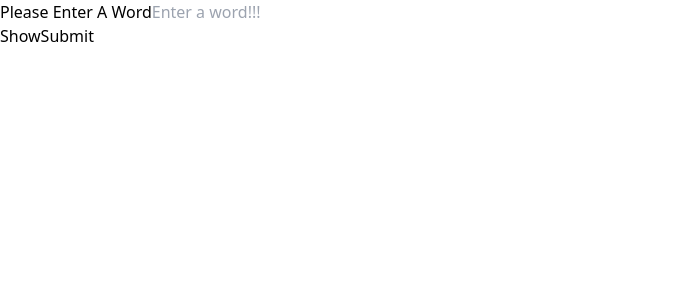
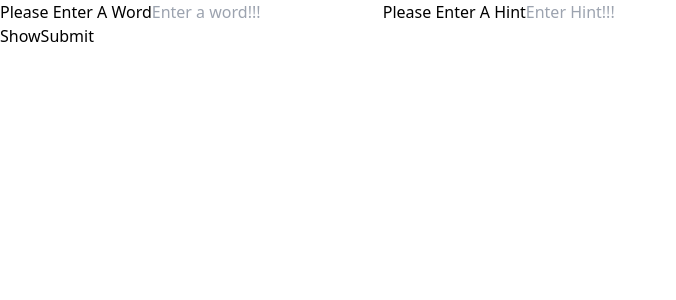
Before and after one commit to seemoys/HangMan-App, a React (Vite) app: page /start in a window 1280 px wide. Shown: the top 300 px of the page, without its empty margins (0-676 px from the left). Built offline with nearby package versions, Linux system fonts and the light colour scheme.

Commit message:
Addedd the Hint input from user

```diff
--- a/src/components/HangMan/HangMan.jsx
+++ b/src/components/HangMan/HangMan.jsx
@@ -8,27 +8,16 @@ import Level6 from '../../assets/images/6.svg';
 import Level7 from '../../assets/images/7.svg';
 import Level8 from '../../assets/images/8.svg';
 
-function HangMan({step}) {
+function HangMan({ step, word }) {
+    word = word.toUpperCase();
     const images = [Level1, Level2, Level3, Level4, Level5, Level6, Level7, Level8];
     return (
        <>
             {step > 7 ?
-                (<div style={{
-                    position:'fixed',
-                    top:'0',
-                    left:'0',
-                    right:'0',
-                    bottom:'0',
-                    background:'rgba(0, 0, 0, 0.5)',
-                    display:'flex',
-                    flexDirection:'column',
-                    alignItems:'center',
-                    justifyContent:'space-around',
-                    color:'white',
-                    fontSize:'2em',
-                    padding: '15rem'
+                (<div style={{ position:'fixed',top:'0',left:'0',right:'0',bottom:'0',background:'rgba(0, 0, 0, 0.5)', display:'flex',flexDirection:'column',alignItems:'center',justifyContent:'space-around',color:'white',fontSize:'2em',padding: '15rem'
                 }}>
-                    <div>Sorry You Lose</div>
+                    <div className='text-rose-800  font-bold'>Sorry You Lose</div>
+                    <div className='text-rose-800'>The Word Was "{word}"</div>
                     <Link
                         to='/'
                         style={{ color:'yellow', fontSize:'0.5em', marginBottom:'3px' }}
--- a/src/components/PlayGameContainer/PlayGameContainer.jsx
+++ b/src/components/PlayGameContainer/PlayGameContainer.jsx
@@ -5,7 +5,7 @@ import PlayGame from "../../pages/PlayGame";
 function PlayGameContainer() {
 
     const location = useLocation();
-    const { wordSelected } = location.state;
+    const { wordSelected,hint } = location.state;
     const [guessedLetter, setGuessedLetter] = useState([]);
     const [step, setStep] = useState(0);
     const [isWordGuessed, setIsWordGuessed] = useState(false);
@@ -29,7 +29,7 @@ function PlayGameContainer() {
             handleLetterClick={handleLetterClick}
             isWordGuessed={isWordGuessed}
             step={step}
-
+            hint={hint}
         />
 
     )
--- a/src/components/TextInput/TextInput.jsx
+++ b/src/components/TextInput/TextInput.jsx
@@ -1,12 +1,17 @@
 
-function TextInput({ type = 'text', label, placeHolder = 'Enter a word!!!', onChangeHandler }) {
+function TextInput({ type = 'text', label,hint, placeHolder = 'Enter a word!!!', onChangeHandler,onHintChangeHandler }) {
 
   return (
-    <div className="flex flex-col w-full max-w-md mb-4">
+    <div className="flex flex-col w-full max-w-md mb-4 gap-3">
       {label && <label className="m-1 text-sm  font-light  bg-sky-100 text-gray-700 text-center rounded-md">{label}</label>}
       <input
         type={type} placeholder={placeHolder} onChange={onChangeHandler}
         autoComplete={type === 'password' ? 'new-password' : 'off'}
+        className="px-4 py-2 border border-gray-300 rounded-lg shadow-sm focus:outline-none focus:ring-2 focus:ring-blue-400 focus:border-transparent transition"
+      />
+      {hint && <label className="m-1 text-sm  font-light  bg-sky-100 text-gray-700 text-center rounded-md">{hint}</label>}
+      <input
+        type="text" placeholder="Enter Hint!!!" onChange={onHintChangeHandler}
         className="px-4 py-2 border border-gray-300 rounded-lg shadow-sm focus:outline-none focus:ring-2 focus:ring-blue-400 focus:border-transparent transition"
       />
     </div>
--- a/src/components/TextInputForm/TextInputForm.jsx
+++ b/src/components/TextInputForm/TextInputForm.jsx
@@ -1,14 +1,14 @@
 import Button from "../Button/Button";
 import TextInput from "../TextInput/TextInput";
 
-function TextInputForm({inputType,handleFormSubmit,handleTextChange,handleBtnToggle}) {
+function TextInputForm({inputType,handleFormSubmit,handleTextChange,handleHintChange,handleBtnToggle}) {
 
 
     return(
     <>
         <form onSubmit={handleFormSubmit}>
             <div>
-                <TextInput type={inputType} label='Please Enter A Word' onChangeHandler={handleTextChange}/>
+                    <TextInput type={inputType} label='Please Enter A Word' hint='Please Enter A Hint' onChangeHandler={handleTextChange} onHintChangeHandler={handleHintChange} />
             </div>
             <div className="flex space-x-4">
                 <Button text={inputType==='text'?'Hide':'Show'} onClickHandler={handleBtnToggle}/>
--- a/src/components/TextInputForm/TextInputFormContainer.jsx
+++ b/src/components/TextInputForm/TextInputFormContainer.jsx
@@ -7,24 +7,24 @@ function TextInputFormContainer() {
 
     const [inputType, setInputType] = useState('password');
     const [value, setValue] = useState('');
+    const [hint, setHint] = useState('');
     const [isModalVisible, setIsModalVisible] = useState(false);
     const [counter, setCounter] = useState(0);
     const navigate = useNavigate();
 
      function handleFormSubmit(e) {
         e.preventDefault();
-        //  console.log("Form Submit")
-        //  console.log(value)
          if (value) {
              setIsModalVisible(true);
              setCounter(1);
-            //  setTimeout(() => {
-            //      navigate('/play', { state: {text:value} });
-            //  },5000)
          } else {
              alert('Please Enter A Word Then Press Submit')
          }
     }
+    function handleHintChange(e) {
+        setHint(e.target.value);
+    }
+
 
     function handleTextChange(e) {
         // console.log("Text Input Change" + e.target.value)
@@ -55,10 +55,10 @@ function TextInputFormContainer() {
                    })
                }, 1000);
            } else if (isModalVisible && counter===0) {
-               navigate('/play', { state: {wordSelected:value} });
+               navigate('/play', { state: {wordSelected:value,hint} });
            }
            return () => clearInterval(interval);
-    },[isModalVisible,counter,navigate,value])
+    },[isModalVisible,counter,navigate,value,hint])
 
     return (
         <>
@@ -66,6 +66,7 @@ function TextInputFormContainer() {
                 inputType={inputType}
                 handleFormSubmit={handleFormSubmit}
                 handleTextChange={handleTextChange}
+                handleHintChange={handleHintChange}
                 handleBtnToggle={handleBtnToggle}
             />
             { isModalVisible &&(<CounterModal counter={counter}/>)}
--- a/src/pages/PlayGame.jsx
+++ b/src/pages/PlayGame.jsx
@@ -1,15 +1,14 @@
-// import { useLocation } from "react-router-dom";
 import MaskedText from "../components/MaskedText/MaskedText";
 import LetterButtons from "../components/LetterButtons/LetterButtons";
-// import { useState } from "react";
 import HangMan from "../components/HangMan/HangMan";
 import ConfettiView from "../components/ConfettiView/ConfettiView";
 
-function PlayGame({ wordSelected,guessedLetter,handleLetterClick,isWordGuessed,step}) {
+function PlayGame({ wordSelected,guessedLetter,handleLetterClick,isWordGuessed,step,hint}) {
 
     return (
         <>
-            <h1 >Play Game - {wordSelected}</h1>
+            <h1>Play Game</h1>
+            <h1>Hint is - { hint}</h1>
             <MaskedText text={wordSelected} guessedLetters={guessedLetter} />
             <div>
                 <LetterButtons text={wordSelected} guessedLetters={guessedLetter} onLetterClick={handleLetterClick}/>
@@ -20,7 +19,7 @@ function PlayGame({ wordSelected,guessedLetter,handleLetterClick,isWordGuessed,s
                 </div>
                     :
                 <div>
-                    <HangMan step={step} />
+                    <HangMan step={step} word={wordSelected}/>
                 </div>
             }
         </>
```
